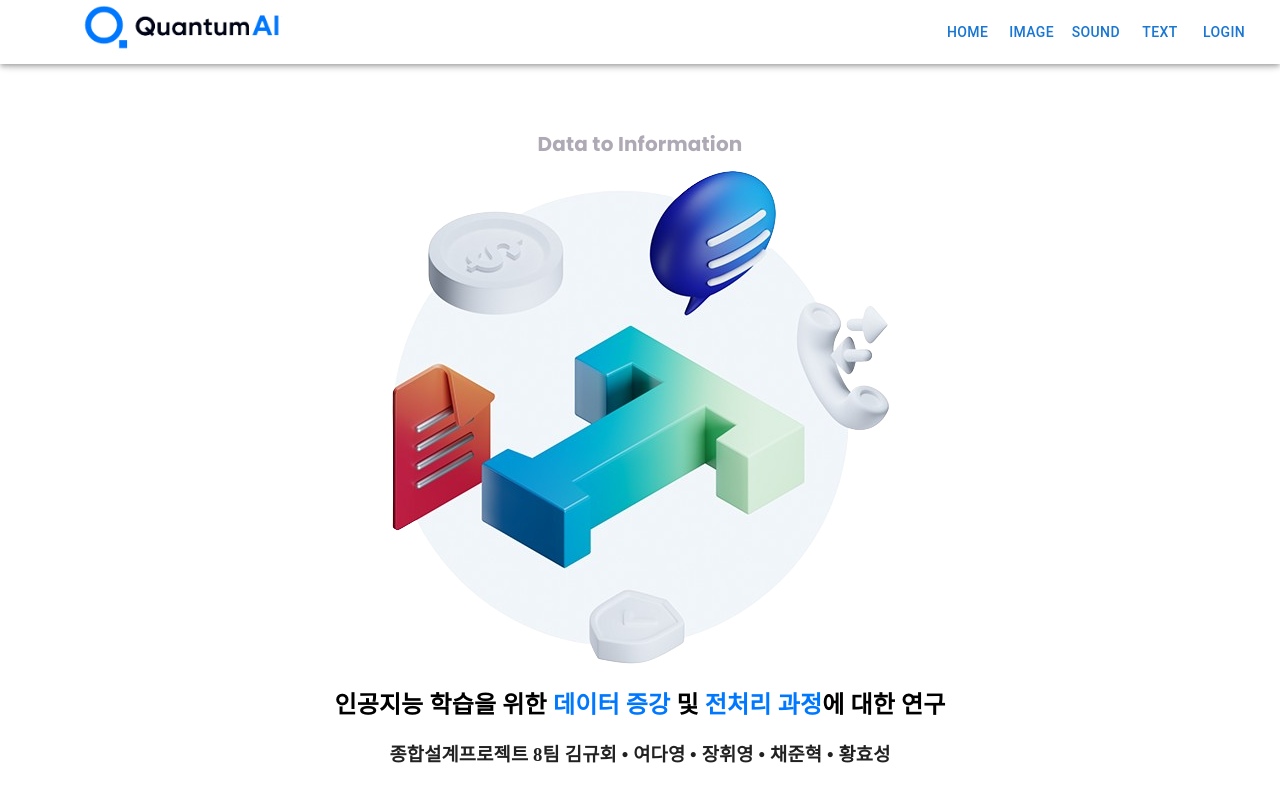
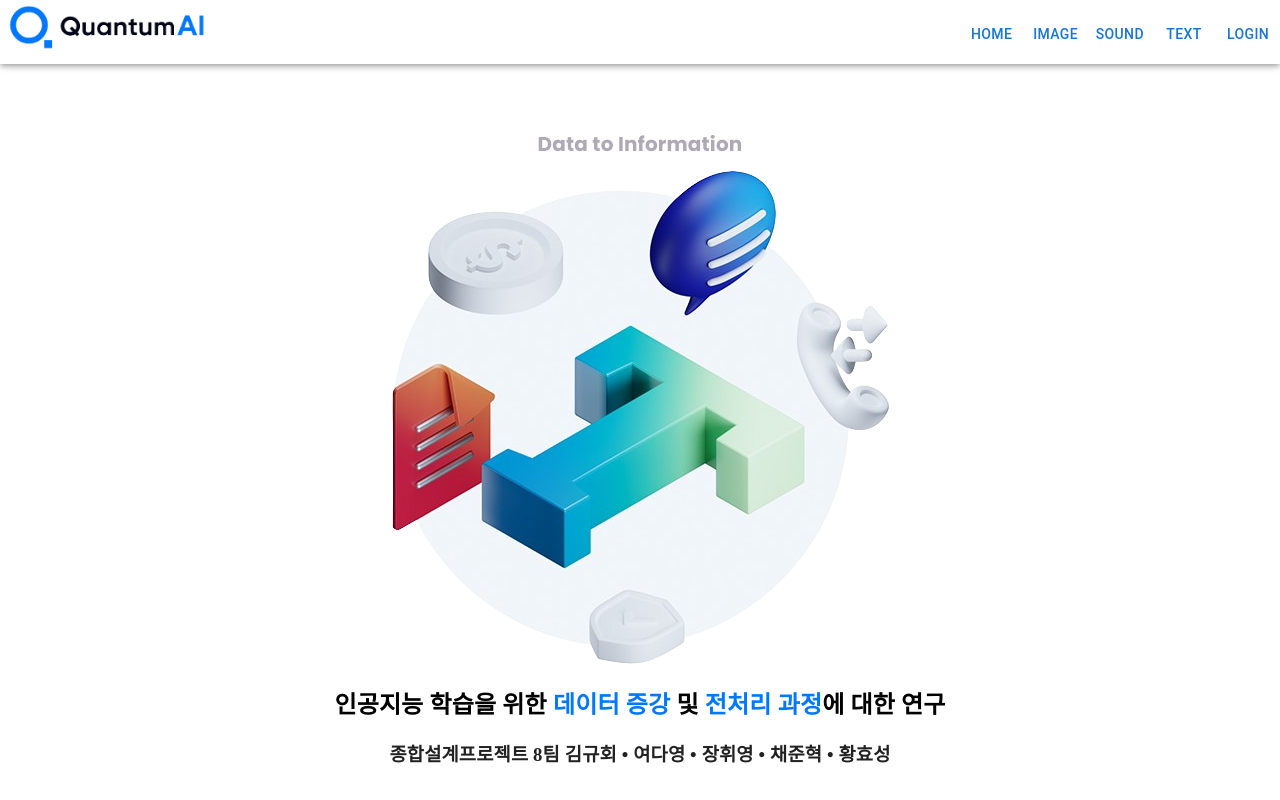
Before and after one commit to Quantuam-AI/Quantam_FE, a React (Vite) app: page / in a window 1280 px wide. Shown: the top 800 px of the page. Built offline with nearby package versions, Linux system fonts and the light colour scheme; a web font is replaced by a local one.

Commit message:
style : fix main header

```diff
--- a/package.json
+++ b/package.json
@@ -16,7 +16,9 @@
     "@mui/material": "^5.14.20",
     "@mui/styled-engine-sc": "^6.0.0-alpha.7",
     "@reduxjs/toolkit": "^1.9.7",
+    "bootstrap": "^5.3.2",
     "react": "^18.2.0",
+    "react-bootstrap": "^2.9.1",
     "react-dom": "^18.2.0",
     "react-icons": "^4.12.0",
     "react-redux": "^8.1.3",
--- a/src/components/MainNavigation.jsx
+++ b/src/components/MainNavigation.jsx
@@ -39,22 +39,21 @@ function DrawerAppBar(props) {
         navigate("/");
         break;
       case "Image":
-        if (isLoggedIn) navigate("/image"); // 이미 로그인 되어 있을 때만 이동
+        if (isLoggedIn) navigate("/image");
         else {
-          alert("로그인이 필요한 서비스입니다.")
+          alert("로그인이 필요한 서비스입니다.");
         }
         break;
       case "Sound":
         if (isLoggedIn) navigate("/sound");
         else {
-          alert("로그인이 필요한 서비스입니다.")
+          alert("로그인이 필요한 서비스입니다.");
         }
         break;
       case "Text":
         if (isLoggedIn) navigate("/text");
         else {
-          alert("로그인이 필요한 서비스입니다.")
-
+          alert("로그인이 필요한 서비스입니다.");
         }
         break;
       case "Login":
@@ -66,23 +65,20 @@ function DrawerAppBar(props) {
   };
 
   const handleLogout = () => {
-    // 여기에 로그아웃 처리를 추가
-    // 예를 들어, Redux로 상태를 업데이트하는 액션을 디스패치할 수 있습니다.
     dispatch(SigninAction.signout());
     navigate("/login");
   };
 
   const drawer = (
     <Box onClick={handleDrawerToggle} sx={{ textAlign: "center" }}>
-      <Typography variant="h6" sx={{ my: 2 }}>
-        MUI
-      </Typography>
       <Divider />
       <List>
         {navItems.map((item) => (
           <ListItem key={item} disablePadding>
             <ListItemButton
-              sx={{ textAlign: "center" }}
+              sx={{
+                textAlign: "center",
+              }}
               onClick={() => handleNavigation(item)}
             >
               <ListItemText primary={item} />
@@ -97,10 +93,15 @@ function DrawerAppBar(props) {
     window !== undefined ? () => window().document.body : undefined;
 
   return (
+    <>
       <Box sx={{ display: "flex" }}>
         <CssBaseline />
         <AppBar component="nav">
-        <Toolbar style={{ backgroundColor: "white" }}>
+          <Toolbar
+            style={{
+              backgroundColor: "white",
+            }}
+          >
             <IconButton
               color="inherit"
               aria-label="open drawer"
@@ -111,8 +112,18 @@ function DrawerAppBar(props) {
               <MenuIcon />
             </IconButton>
 
+            {/* Typography with img */}
             <Typography
-            style={{ color: "black" }}
+              style={{
+                color: "black",
+                marginLeft: "-3%", // Set left margin to 10%
+                minWidth: "100px", // Set a minimum width
+                maxWidth: "200px", // Set a maximum width
+                display: { xs: "none", sm: "block" },
+                "@media (max-width: 599px)": {
+                  display: "none", // Hide img on xs and sm
+                },
+              }}
               variant="h6"
               component="div"
               sx={{
@@ -126,22 +137,48 @@ function DrawerAppBar(props) {
                 alt="Quantum AI Logo"
                 style={{
                   width: "100%",
-                maxWidth: "200px",
-                marginLeft: "10%", // Set left margin to 10%
+                  maxWidth: "100%",
+                  marginLeft: "10%",
                 }}
               />
             </Typography>
-          <Box sx={{ display: { xs: "none", sm: "block" } }}>
+
+            <div style={{}}>
+              <Box
+                sx={{
+                  "@media (min-width: 599px)": {
+                    textAlign: "center",
+                    boxSizing: "border-box",
+                    position: "fixed",
+                    top: "2vh",
+                    right: "0",
+                  },
+                }}
+              >
                 {navItems.map((item) => (
                   <Button
                     key={item}
-                sx={{ color: "#1976D2" }}
-                onClick={() => (item === "Login" ? handleLogout() : handleNavigation(item))}
+                    sx={{
+                      color: "#1976D2",
+                    }}
+                    onClick={() =>
+                      item === "Login" ? handleLogout() : handleNavigation(item)
+                    }
+                    style={{
+                      display: "column",
+                      justifyContent: "center",
+                      alignItems: "center",
+                    }}
                   >
-                {item === "Login" ? (isLoggedIn ? "Logout" : "Login") : item}
+                    {item === "Login"
+                      ? isLoggedIn
+                        ? "Logout"
+                        : "Login"
+                      : item}
                   </Button>
                 ))}
               </Box>
+            </div>
           </Toolbar>
         </AppBar>
         <nav>
@@ -169,6 +206,7 @@ function DrawerAppBar(props) {
           <Typography />
         </Box>
       </Box>
+    </>
   );
 }
 
```
Also changed, not shown: 1 other file (tests, documents, lock files or other folders). Lines whose indentation alone changed are shown as unchanged.
